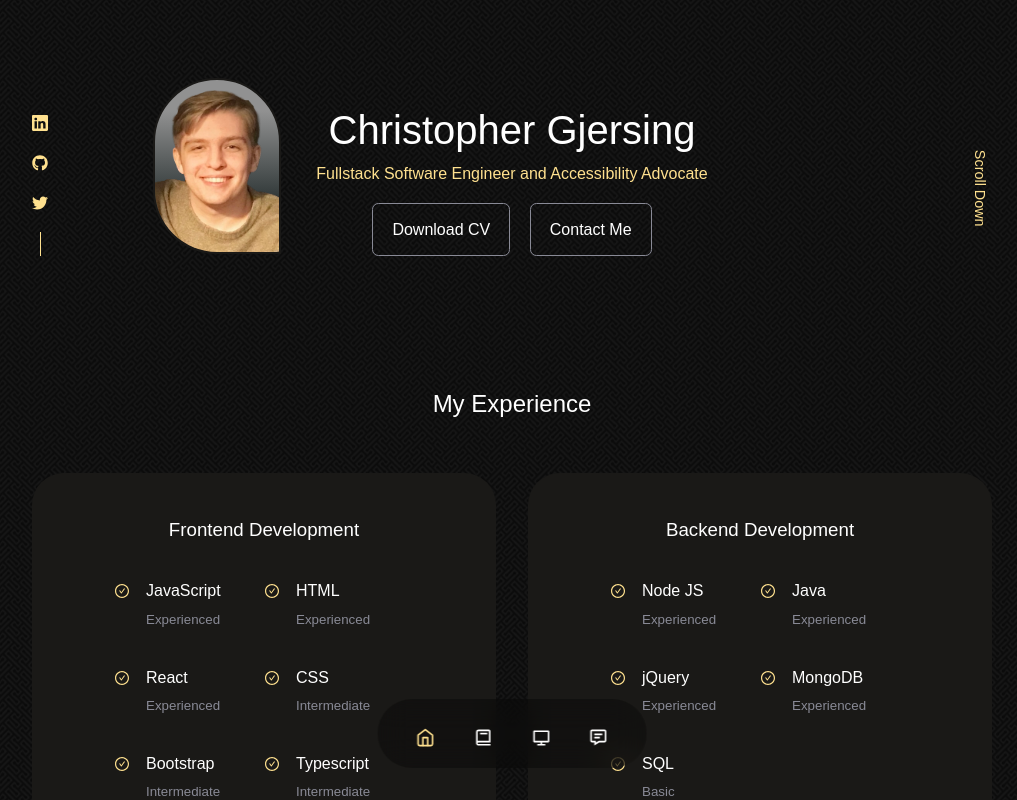
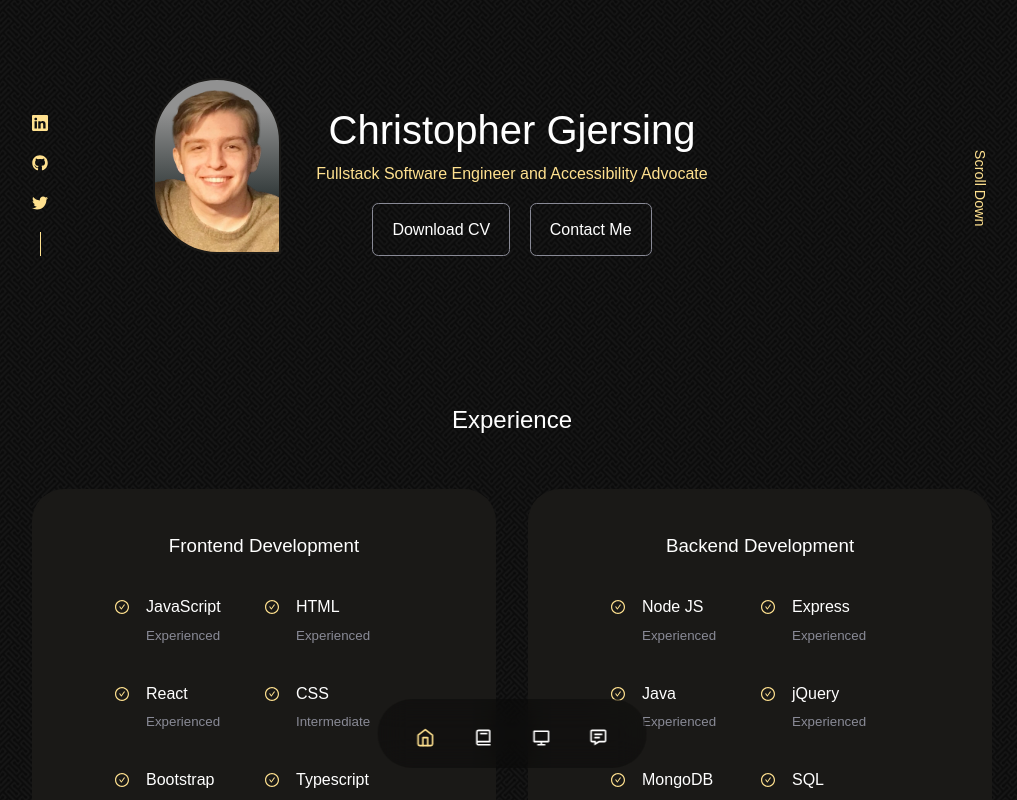
Before and after one commit to gjersing/gjersing-portfolio, a React (Create React App) app: page / in a window 1280 px wide. Shown: the top 800 px of the page, without its empty margins (128-1145 px from the left). Built offline with nearby package versions, Linux system fonts and the light colour scheme; a web font is replaced by a local one.

Commit message:
Styling changes. Add Express to experience.

```diff
--- a/src/components/experience/Experience.jsx
+++ b/src/components/experience/Experience.jsx
@@ -5,7 +5,7 @@ import {AiOutlineCheckCircle} from 'react-icons/ai'
 const Experience = () => {
   return(
     <section id='experience'>
-    <h2>My Experience</h2>
+    <h2>Experience</h2>
 
       <div className='container experience__container'>
         <div className='experience__frontend'>
@@ -68,6 +68,13 @@ const Experience = () => {
             <article className='experience__details'>
               <AiOutlineCheckCircle className='text-bright experience__details-icon'/>
               <div>
+                <h4>Express</h4>
+                <small className='text-light'>Experienced</small>
+              </div>
+            </article>
+            <article className='experience__details'>
+              <AiOutlineCheckCircle className='text-bright experience__details-icon'/>
+              <div>
                 <h4>Java</h4>
                 <small className='text-light'>Experienced</small>
               </div>
--- a/src/components/header/header.css
+++ b/src/components/header/header.css
@@ -19,6 +19,7 @@ header h1 {
 
 .cta {
   margin-top: 1rem;
+  margin: 1rem 0;
   display: flex;
   gap: 1.2rem;
   justify-content: center;
```
